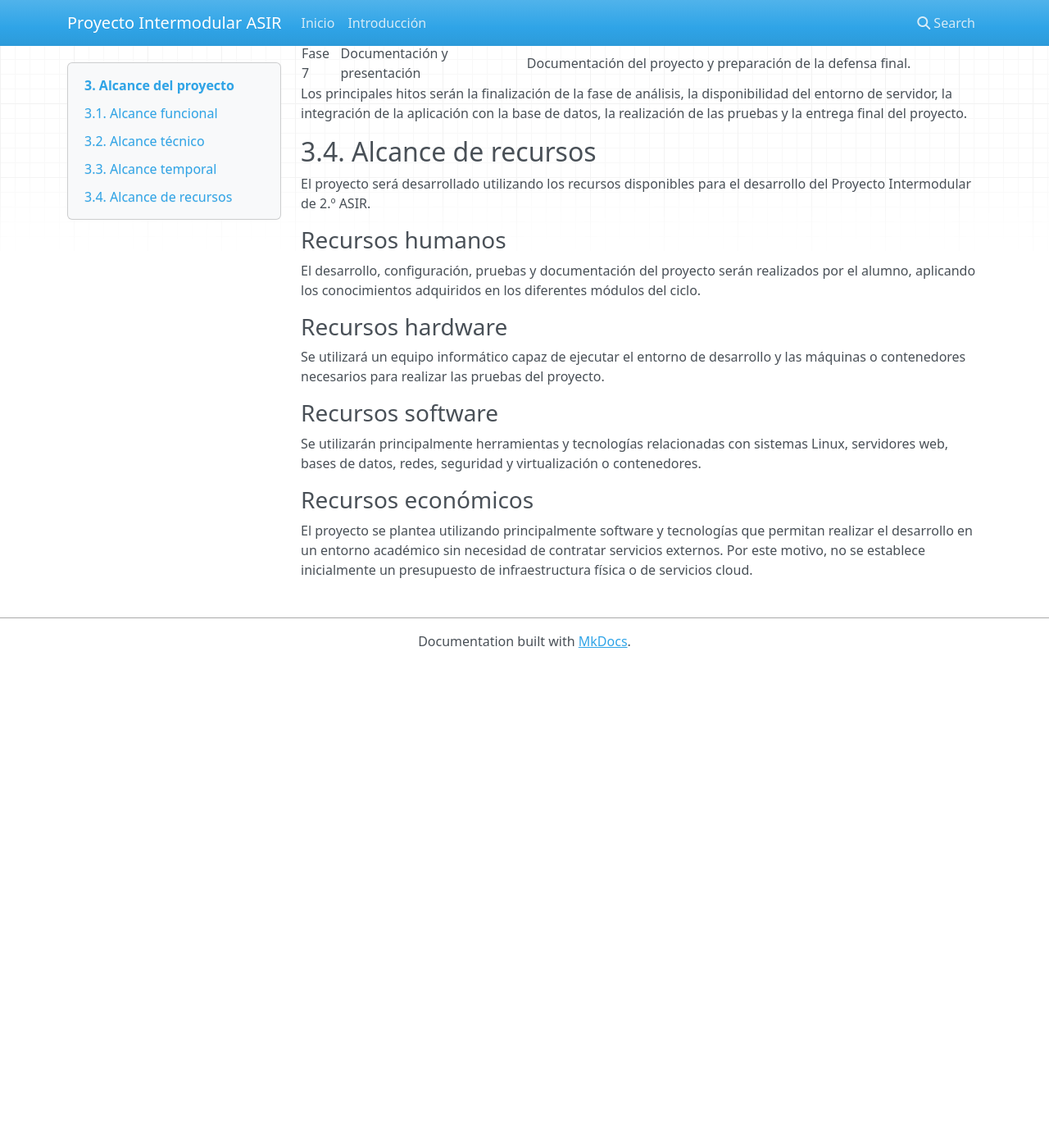
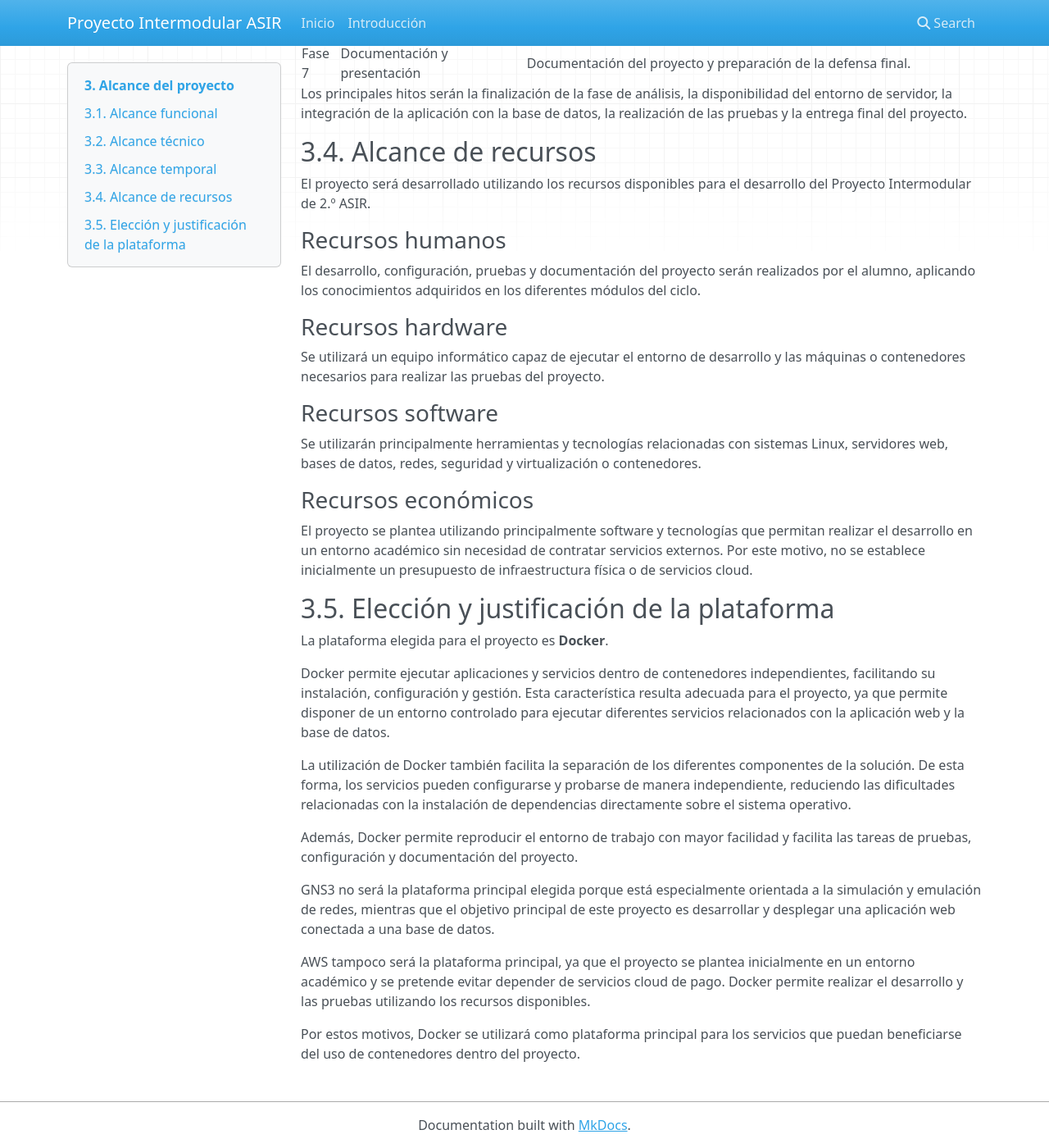
Before and after one commit to joelsanchezgalera-ship-it/Proyecto-Intermodular-ASIR, an MkDocs documentation site: the page built from docs/03_alcance.md, in a window 1280 px wide and 1400 px high, scrolled down 1559 px. Shown: the whole window at 82% size. Built offline with MkDocs 1.6.1, drawn with Linux system fonts in a browser that asks for light colours; nearby versions of some CDN libraries; before the commit the page ends 2369 px from its top, so only the background shows below that.

Commit message:
Añadida elección y justificación de Docker

```diff
--- a/docs/03_alcance.md
+++ b/docs/03_alcance.md
@@ -74,3 +74,19 @@ Se utilizarán principalmente herramientas y tecnologías relacionadas con siste
 ### Recursos económicos
 
 El proyecto se plantea utilizando principalmente software y tecnologías que permitan realizar el desarrollo en un entorno académico sin necesidad de contratar servicios externos. Por este motivo, no se establece inicialmente un presupuesto de infraestructura física o de servicios cloud.
+
+## 3.5. Elección y justificación de la plataforma
+
+La plataforma elegida para el proyecto es **Docker**.
+
+Docker permite ejecutar aplicaciones y servicios dentro de contenedores independientes, facilitando su instalación, configuración y gestión. Esta característica resulta adecuada para el proyecto, ya que permite disponer de un entorno controlado para ejecutar diferentes servicios relacionados con la aplicación web y la base de datos.
+
+La utilización de Docker también facilita la separación de los diferentes componentes de la solución. De esta forma, los servicios pueden configurarse y probarse de manera independiente, reduciendo las dificultades relacionadas con la instalación de dependencias directamente sobre el sistema operativo.
+
+Además, Docker permite reproducir el entorno de trabajo con mayor facilidad y facilita las tareas de pruebas, configuración y documentación del proyecto.
+
+GNS3 no será la plataforma principal elegida porque está especialmente orientada a la simulación y emulación de redes, mientras que el objetivo principal de este proyecto es desarrollar y desplegar una aplicación web conectada a una base de datos.
+
+AWS tampoco será la plataforma principal, ya que el proyecto se plantea inicialmente en un entorno académico y se pretende evitar depender de servicios cloud de pago. Docker permite realizar el desarrollo y las pruebas utilizando los recursos disponibles.
+
+Por estos motivos, Docker se utilizará como plataforma principal para los servicios que puedan beneficiarse del uso de contenedores dentro del proyecto.
```
